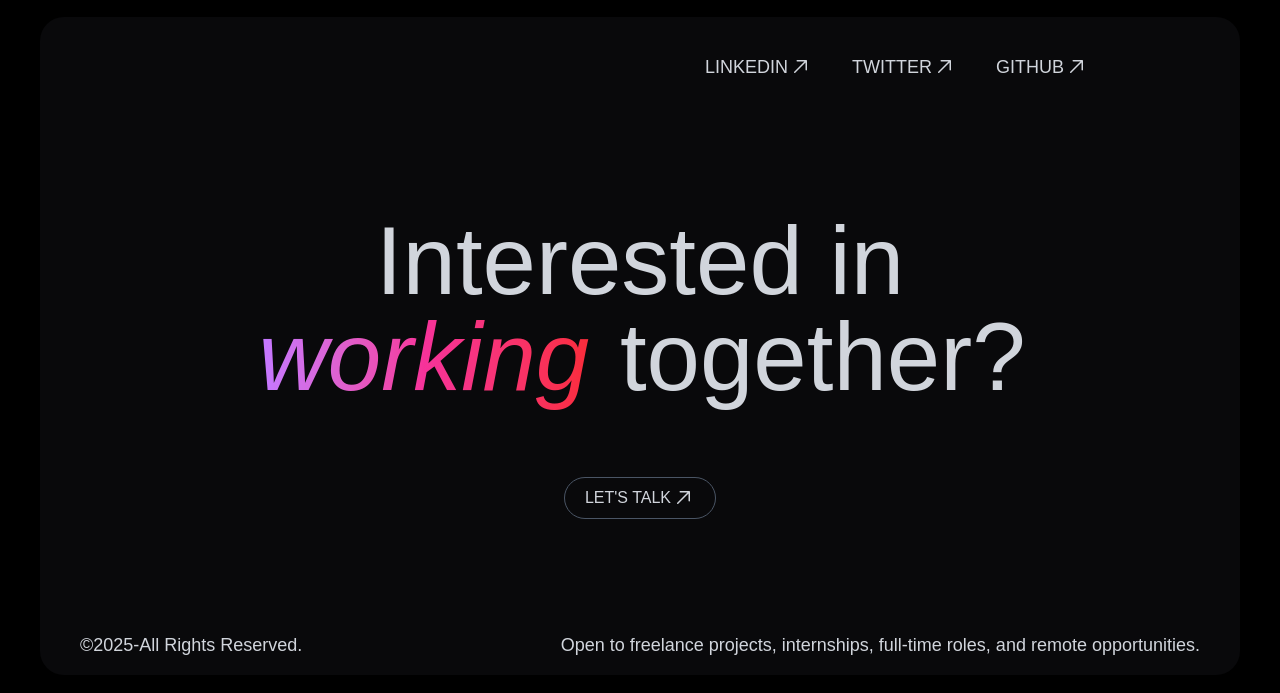
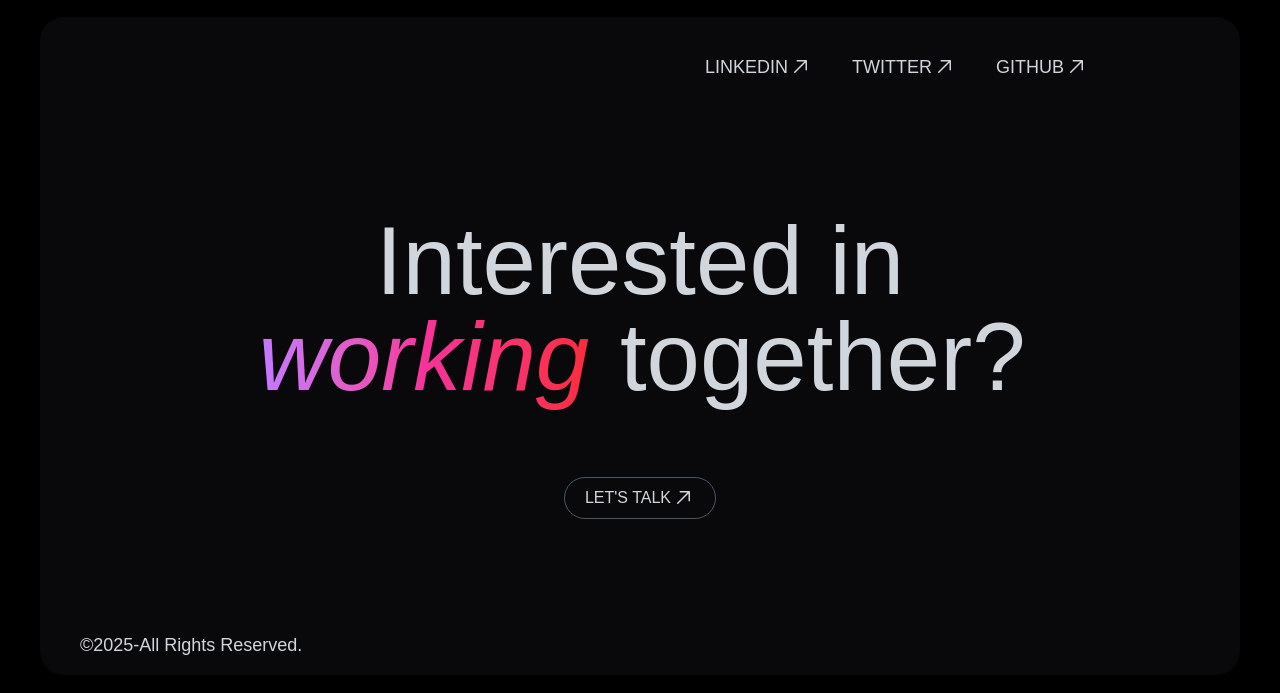
Before and after one commit to AdarshDhanware/Portfolio-01, a React (Vite) app: page / in a window 1280 px wide. Shown: the part 3757-4450 px from the top of the page. Built offline with nearby package versions, Linux system fonts and the light colour scheme; no server answers; a web font is replaced by a local one.

Commit message:
Footer final

```diff
--- a/src/components/LastPage.jsx
+++ b/src/components/LastPage.jsx
@@ -40,7 +40,6 @@ function LastPage() {
             transition={{duration:0.5}}
              className='mt-28 gap-5 flex items-center flex-col-reverse md:flex-row justify-between text-lg'>
                 <h2>©2025-All Rights Reserved.</h2>
-                <h2>Open to freelance projects, internships, full-time roles, and remote opportunities.</h2>
             </motion.div>
         </div>
     )
```
